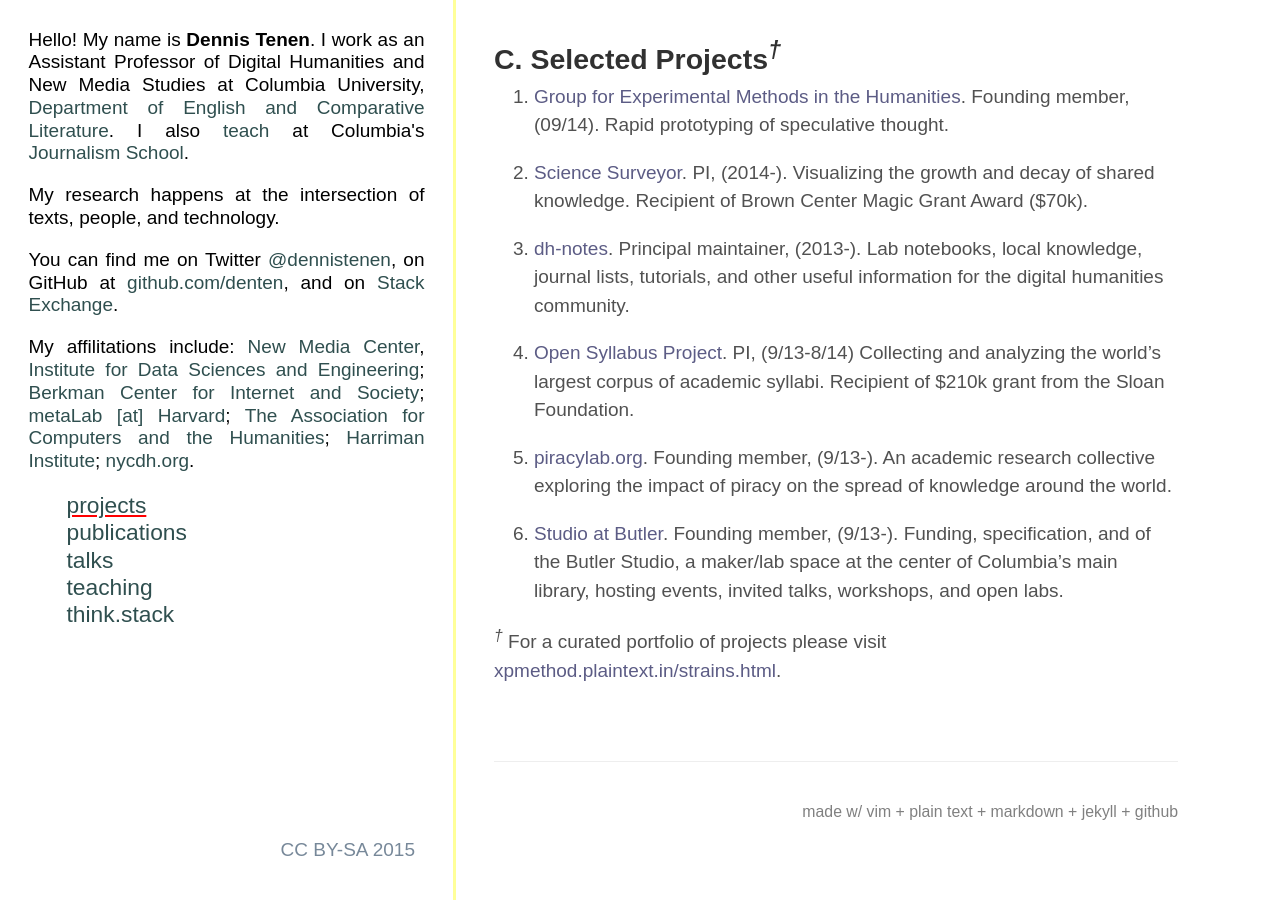
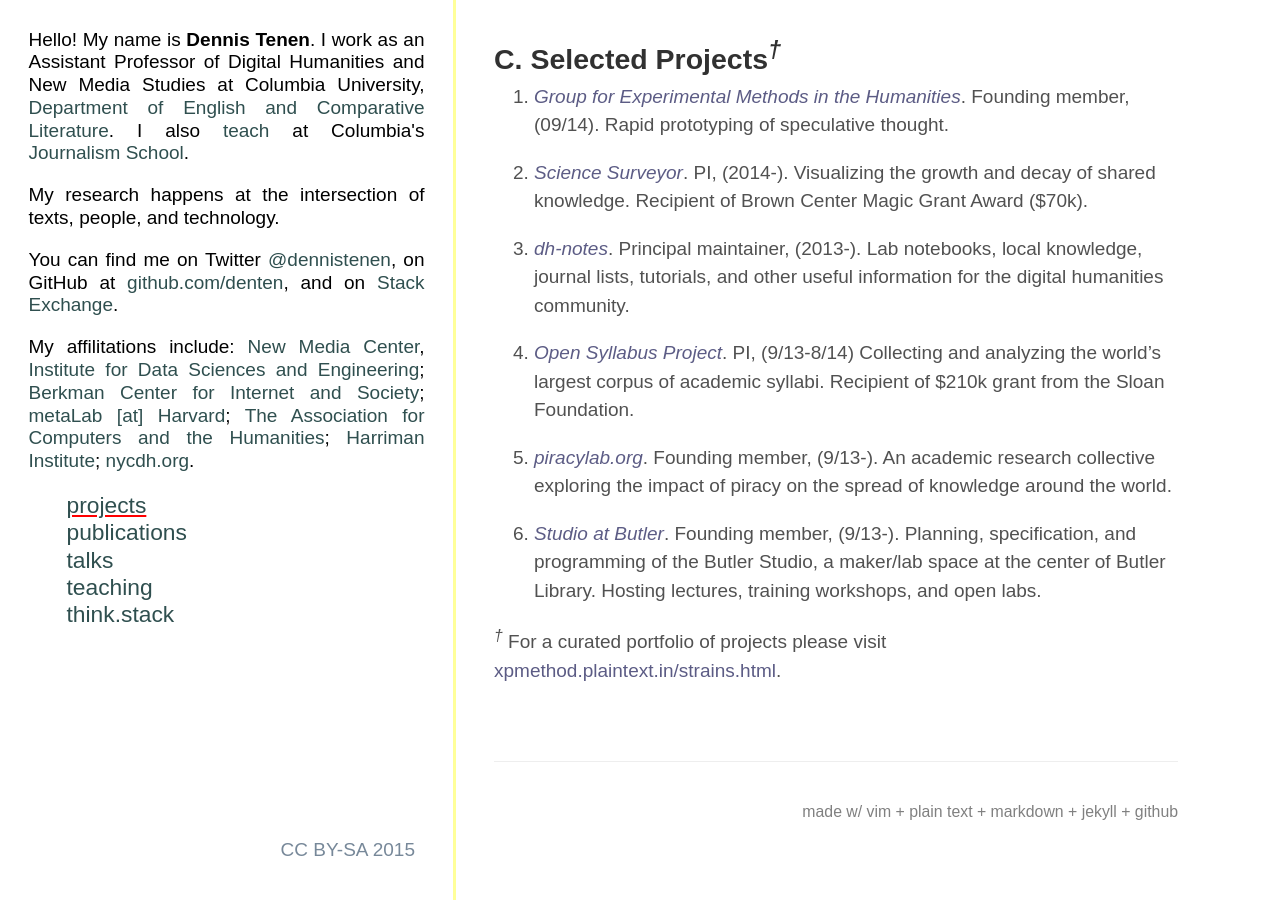
Before and after one commit to denten/denten.github.io, a Jekyll site: the page built from _pages/category-pages/projects.md, in a window 1280 px wide. Built offline with Jekyll 4.4.1, drawn with Linux system fonts in a browser that asks for light colours; some web fonts are replaced.

Commit message:
final pass CV

```diff
--- a/_includes/CV/05-projects.md
+++ b/_includes/CV/05-projects.md
@@ -1,23 +1,29 @@
 ## C. Selected Projects<sup>*†*</sup>
 
-1. [Group for Experimental Methods in the
-   Humanities](http://xpmethod.github.io/). Founding member, (09/14). Rapid prototyping of speculative thought.
+1. *[Group for Experimental Methods in the
+   Humanities](http://xpmethod.github.io/)*. Founding member, (09/14). Rapid
+prototyping of speculative thought.
 
-1. [Science Surveyor](https://science-surveyor.github.io/). PI, (2014-). Visualizing the growth and decay of shared knowledge. Recipient of
-Brown Center Magic Grant Award ($70k).
+1. *[Science Surveyor](https://science-surveyor.github.io/)*. PI, (2014-).
+   Visualizing the growth and decay of shared knowledge. Recipient of Brown
+Center Magic Grant Award ($70k).
 
-1. [dh-notes](https://github.com/denten/dhnotes). Principal maintainer, (2013-). Lab notebooks, local knowledge, journal lists, tutorials, and other useful
-information for the digital humanities community.
+1. *[dh-notes](https://github.com/denten/dhnotes)*. Principal maintainer,
+   (2013-). Lab notebooks, local knowledge, journal lists, tutorials, and other
+useful information for the digital humanities community.
 
-1. [Open Syllabus Project](http://opensyllabusproject.org/). PI, (9/13-8/14) Collecting and analyzing the world's largest corpus of academic
-syllabi. Recipient of $210k grant from the Sloan Foundation.
+1. *[Open Syllabus Project](http://opensyllabusproject.org/)*. PI, (9/13-8/14)
+   Collecting and analyzing the world's largest corpus of academic syllabi.
+Recipient of $210k grant from the Sloan Foundation.
 
-1. [piracylab.org](http://piracylab.org/). Founding member, (9/13-). An academic research collective exploring the impact
-of piracy on the spread of knowledge around the world.
+1. *[piracylab.org](http://piracylab.org/)*. Founding member, (9/13-). An
+   academic research collective exploring the impact of piracy on the spread of
+knowledge around the world.
 
-1. [Studio at Butler](https://studio.cul.columbia.edu/). Founding member, (9/13-). Funding, specification, and of the Butler
-Studio, a maker/lab space at the center of Columbia's main library, hosting
-events, invited talks, workshops, and open labs.
+1. *[Studio at Butler](https://studio.cul.columbia.edu/)*. Founding member,
+   (9/13-). Planning, specification, and programming of the Butler Studio, a
+maker/lab space at the center of Butler Library. Hosting lectures, training
+workshops, and open labs.
 
 <sup>*†*</sup> For a curated portfolio of projects please visit
 [xpmethod.plaintext.in/strains.html](http://xpmethod.plaintext.in/strains.html).
```
Also changed, not shown: _includes/CV/01-header.md (+9 -9 lines), _includes/CV/03-affiliation.md (+11 -9 lines), _includes/CV/04-publications.md (+33 -31 lines), _includes/CV/08-service.md (+1 -1 lines), 1 other file.
